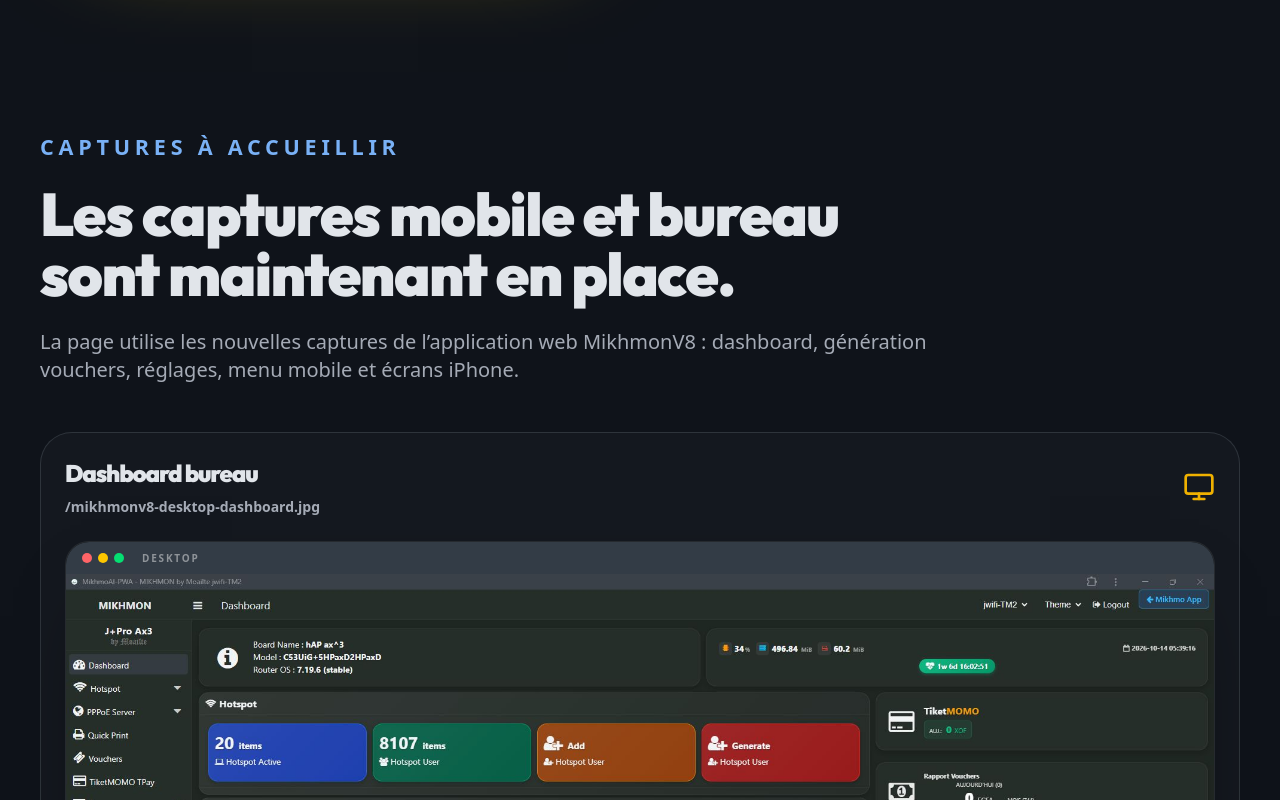
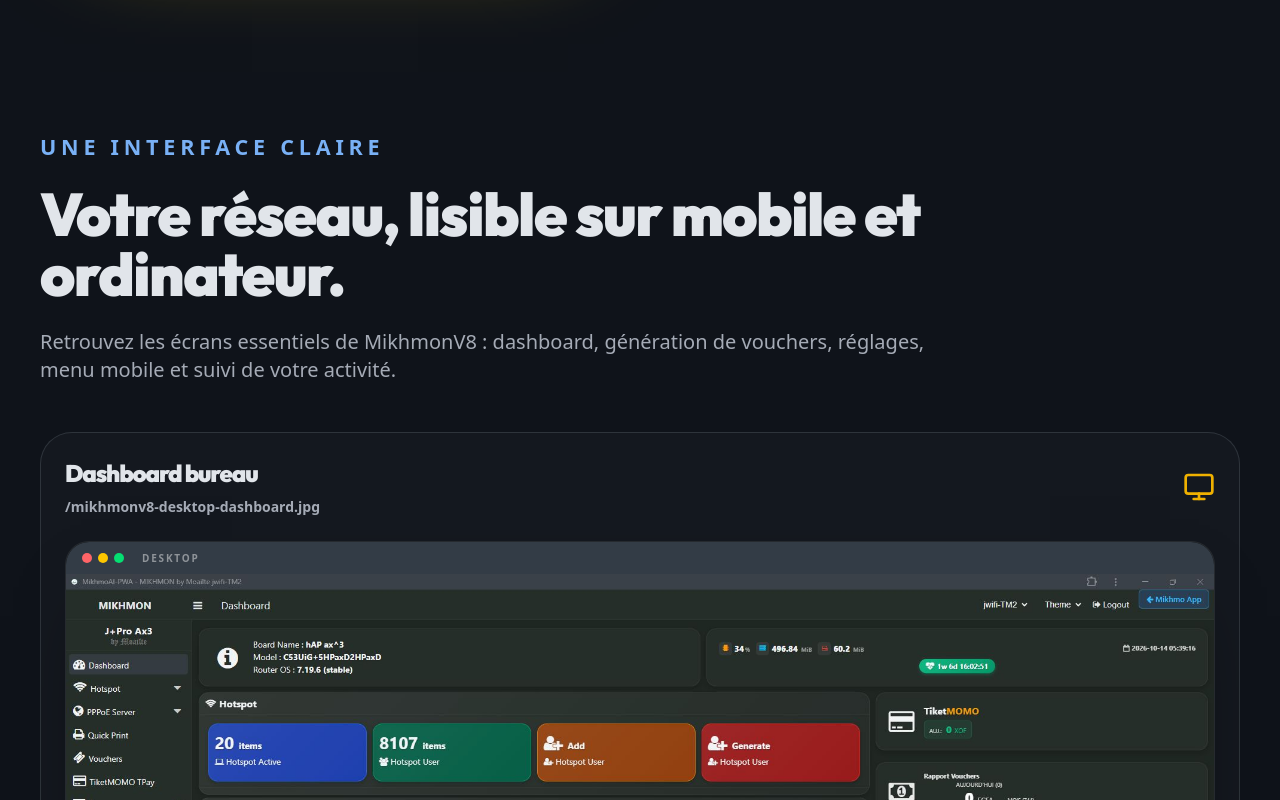
Before and after one commit to JserviceStudio/landingMoailteAI, a Next.js app: page /mikhmonv8 in a window 1280 px wide. Shown: the part 2220-3020 px from the top of the page. Built offline with nearby package versions, Linux system fonts and the light colour scheme.

Commit message:
fix: polish landing page layout and copy

```diff
--- a/app/mikhmonv8/page.tsx
+++ b/app/mikhmonv8/page.tsx
@@ -372,10 +372,10 @@
 
         <section className="mx-auto max-w-7xl px-4 py-12 sm:px-5 sm:py-16 lg:px-10 lg:py-24" aria-labelledby="captures-title">
           <div className="max-w-4xl">
-            <p className="font-black uppercase tracking-[0.22em] text-primary">Captures à accueillir</p>
-              <h2 id="captures-title" className="mt-4 text-3xl font-black tracking-tight sm:mt-5 sm:text-6xl">Les captures mobile et bureau sont maintenant en place.</h2>
+            <p className="font-black uppercase tracking-[0.22em] text-primary">Une interface claire</p>
+              <h2 id="captures-title" className="mt-4 text-3xl font-black tracking-tight sm:mt-5 sm:text-6xl">Votre réseau, lisible sur mobile et ordinateur.</h2>
             <p className="mt-5 text-lg text-muted-foreground sm:mt-6 sm:text-xl">
-              La page utilise les nouvelles captures de l’application web MikhmonV8 : dashboard, génération vouchers, réglages, menu mobile et écrans iPhone.
+              Retrouvez les écrans essentiels de MikhmonV8 : dashboard, génération de vouchers, réglages, menu mobile et suivi de votre activité.
             </p>
           </div>
 
@@ -448,9 +448,9 @@
           <div className="grid gap-10 lg:grid-cols-[0.82fr_1.18fr] lg:items-start">
             <div className="lg:sticky lg:top-28">
               <p className="font-black uppercase tracking-[0.22em] text-primary">Fonctions visibles</p>
-              <h2 id="features-tour-title" className="mt-4 text-3xl font-black tracking-tight sm:mt-5 sm:text-6xl">On peut déjà transformer les captures en blocs et tutos.</h2>
+              <h2 id="features-tour-title" className="mt-4 text-3xl font-black tracking-tight sm:mt-5 sm:text-6xl">Les fonctions essentielles, en un coup d’œil.</h2>
               <p className="mt-5 text-lg text-muted-foreground sm:mt-6 sm:text-xl">
-                Les écrans fournis montrent assez d’éléments pour expliquer les parcours clés : consulter le réseau, générer les tickets, vendre avec TiketMOMO et gérer les routeurs.
+                Consultez votre réseau, générez vos tickets, vendez avec TiketMOMO et gérez vos routeurs depuis un seul espace.
               </p>
               <div className="mt-8 flex flex-col gap-3">
                 {tutorials.map((tutorial) => (
@@ -487,8 +487,8 @@
                   </span>
                 ))}
               </div>
-              <h2 className="mt-8 text-4xl font-black tracking-tight sm:text-5xl">MikhmonV8 est maintenant illustré par ses vrais écrans.</h2>
-              <p className="mt-4 text-lg opacity-70">Les captures mobile et bureau montrent déjà les parcours à vendre : dashboard, routeurs, vouchers, TiketMOMO, rapports et accès web.</p>
+              <h2 className="mt-8 text-4xl font-black tracking-tight sm:text-5xl">Gérez votre réseau depuis n’importe où.</h2>
+              <p className="mt-4 text-lg opacity-70">MikhmonV8 réunit dashboard, routeurs, vouchers, TiketMOMO, rapports et accès web dans une seule application.</p>
             </div>
             <Link href="/solutions/mikhmon-online-application-web" className="mt-8 inline-flex items-center gap-3 rounded-full bg-yellow-300 px-7 py-4 font-black text-black lg:mt-0">
               Voir aussi la page solution
--- a/app/page.tsx
+++ b/app/page.tsx
@@ -74,7 +74,7 @@
         },
       ]} />
       {/* --- ELITE HERO SECTION --- */}
-      <MotionSection className="flex flex-col lg:flex-row items-center gap-12 lg:gap-20 pt-12 pb-12 lg:pt-24 lg:pb-32 min-h-[90vh] relative px-4 sm:px-6 lg:px-8" aria-labelledby="hero-title">
+      <MotionSection className="flex min-h-0 flex-col items-center gap-10 px-4 pb-16 pt-8 relative sm:gap-12 sm:px-6 sm:pt-12 lg:min-h-[90vh] lg:flex-row lg:gap-20 lg:px-8 lg:pb-32 lg:pt-24" aria-labelledby="hero-title-main">
         <div className="flex-1 space-y-8 text-center lg:text-left z-10" role="region" aria-label="Hero section">
           <motion.div
             initial={{ opacity: 0, y: -20 }}
@@ -84,11 +84,11 @@
             aria-live="polite"
           >
             <div className="w-2 h-2 bg-primary rounded-full animate-pulse" aria-hidden="true" />
-            <span id="hero-title">{t("hero.badge")}</span>
+            <span>{t("hero.badge")}</span>
           </motion.div>
 
           <div className="space-y-6" role="group" aria-label="Primary information">
-            <h1 className="text-[clamp(2.5rem,8vw,7.5rem)] font-black tracking-tighter leading-[0.8] lg:leading-[0.8] text-foreground font-heading uppercase italic text-balance" id="hero-title-main">
+            <h1 className="text-[clamp(2.5rem,8vw,7.5rem)] font-black tracking-tighter leading-[0.9] text-foreground font-heading uppercase italic text-balance lg:leading-[0.8]" id="hero-title-main">
               {t("hero.title_prefix")} <br />
               <span className="text-gradient">{t("hero.title_suffix")}</span>
             </h1>
```
